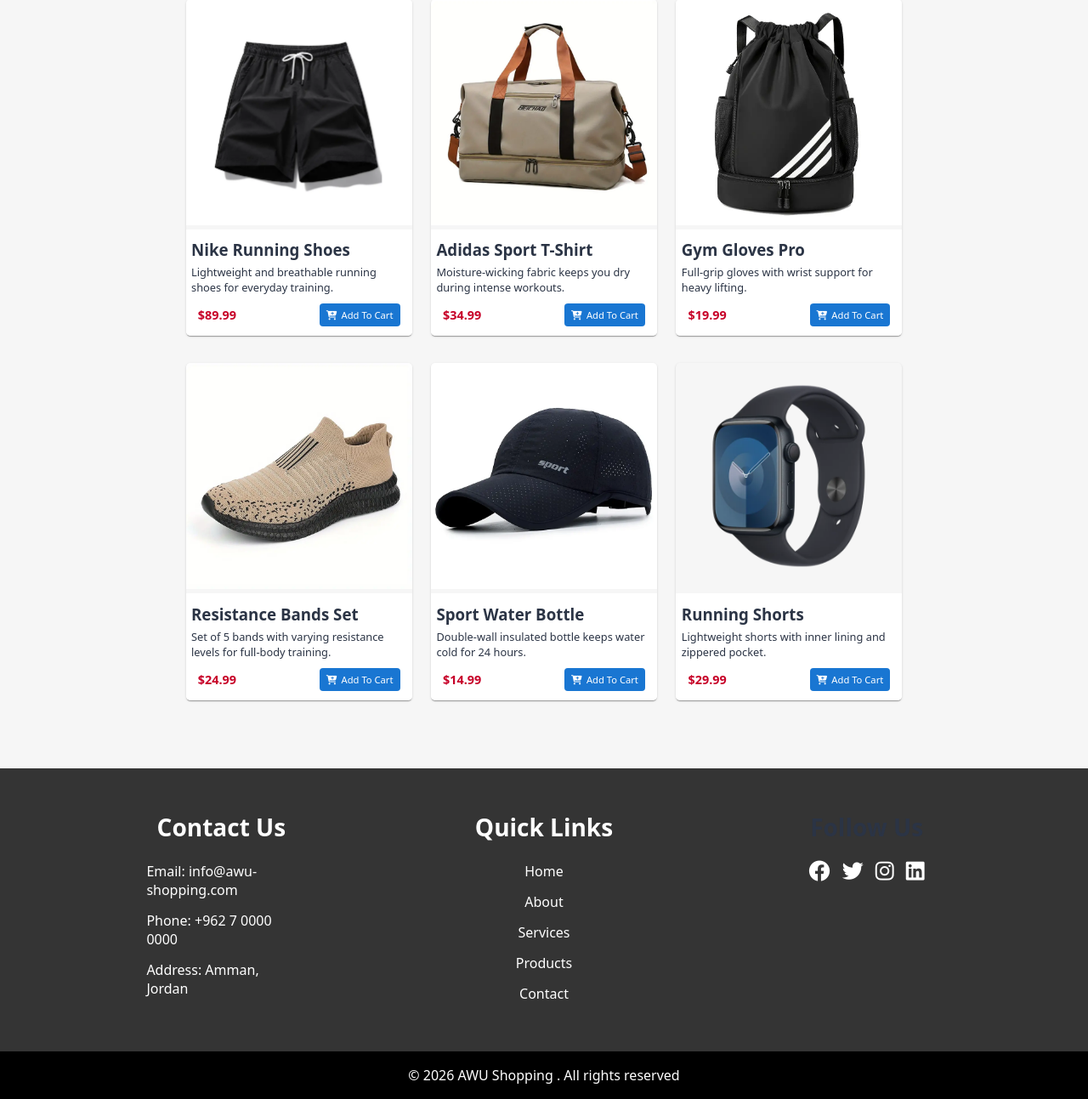
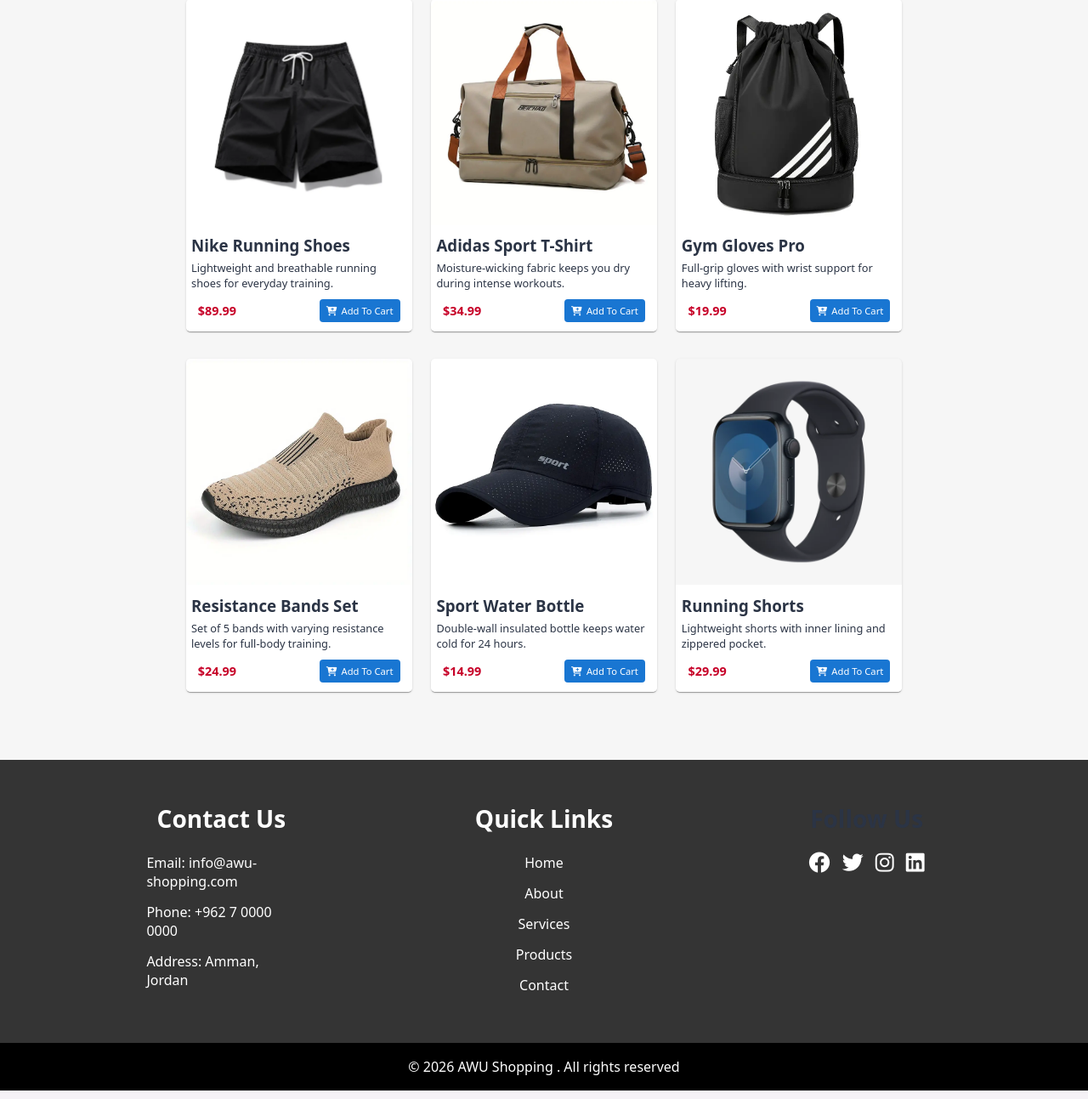
Before and after one commit to abdullah-alzghoul/awu-shopping, a PHP site: page /index2.php in a window 1280 px wide. Shown: the part 913-2206 px from the top of the page at 85% size. Run offline with PHP 8.4, Linux system fonts and the light colour scheme; the visitor is signed in with stand-in values (Sample User, id 1); data comes from the database, SQL or seed files in the repository; a stand-in replaces the project's code that opens the database connection.

Commit message:
تحديث

```diff
--- a/css/pages/index.css
+++ b/css/pages/index.css
@@ -75,6 +75,7 @@ main h1.recommended {
 main section.products.flex{
   flex-wrap: wrap;
   justify-content: center;
+  align-items: stretch;
   gap: 2rem 1.4rem;
 
 
@@ -82,7 +83,11 @@ main section.products.flex{
   & article.card{
     border-radius: 5px;
     box-shadow: rgba(0, 0, 0, 0.2) 0px 2px 1px -1px, rgba(0, 0, 0, 0.14) 0px 1px 1px 0px, rgba(0, 0, 0, 0.12) 0px 1px 3px 0px;
-  transition: 0.2s;
+    transition: 0.2s;
+    display: flex;
+    flex-direction: column;
+    width: 266px;
+    cursor: pointer;
   }
 
 
@@ -100,6 +105,9 @@ main section.products.flex{
   & .card .content {
     background-color: #fff;
     border-radius: 0 0 5px 5px;
+    display: flex;
+    flex-direction: column;
+    flex: 1;
   }
 
   & .card .content .title {
@@ -114,6 +122,10 @@ main section.products.flex{
     margin-top: 0.4rem;
     margin-bottom: 0.6rem;
     line-height: 1.1rem;
+  }
+
+  & .card .content .flex {
+    margin-top: auto;
   }
 
   & .card .content .price {
--- a/index2.php
+++ b/index2.php
@@ -104,17 +104,15 @@ if ($nameChangedAt) {
 
         <section class="products flex">
             <?php foreach ($featuredProducts as $product): ?>
-            <article class="card">
-                <a href="#" onclick="openModal(
+            <article class="card" onclick="openModal(
                     <?= json_encode('./images/' . $product['image']) ?>,
                     <?= json_encode($product['name']) ?>,
                     <?= json_encode($product['description']) ?>,
                     <?= json_encode('$' . number_format($product['price'], 2)) ?>,
                     <?= json_encode($product['name']) ?>
-                ); return false;">
-                    <img width="266" src="./images/<?= htmlspecialchars($product['image']) ?>"
-                        alt="<?= htmlspecialchars($product['name']) ?>"/>
-                </a>
+            )">
+                <img width="266" src="./images/<?= htmlspecialchars($product['image']) ?>"
+                    alt="<?= htmlspecialchars($product['name']) ?>"/>
 
                 <div style="width: 266px" class="content">
                     <h1 class="title"><?= htmlspecialchars($product['name']) ?></h1>
@@ -123,7 +121,7 @@ if ($nameChangedAt) {
                     <div class="flex" style="justify-content: space-between; padding-bottom: 0.7rem">
                         <div class="price">$<?= number_format($product['price'], 2) ?></div>
                         <button class="add-to-cart flex"
-                            onclick="window.location.href='./pages/product.php?add=<?= urlencode($product['name']) ?>'">
+                            onclick="event.stopPropagation(); window.location.href='./pages/product.php?add=<?= urlencode($product['name']) ?>'">
                             <i class="fa-solid fa-cart-plus"></i>
                             Add To Cart
                         </button>
```
